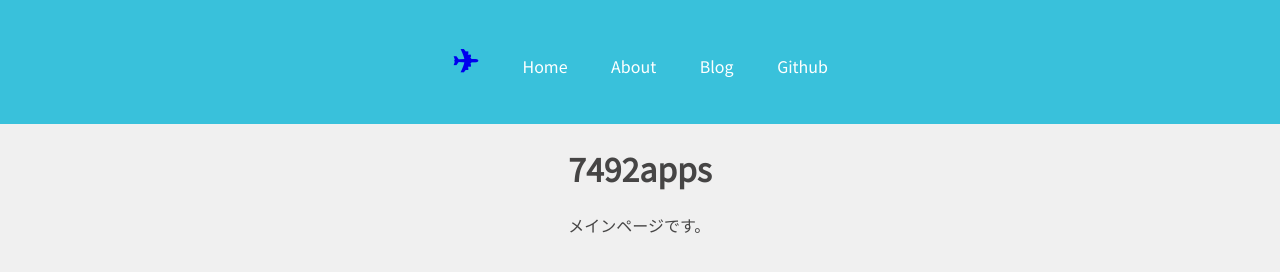
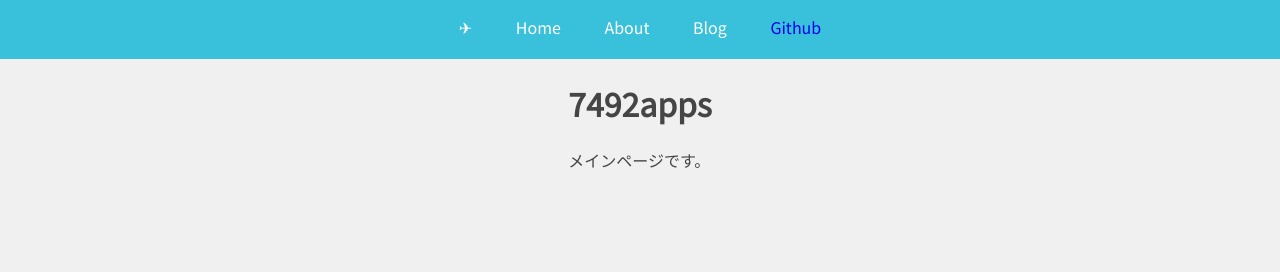
Before and after one commit to Pikka2048/MyWorks-WebSite, a website built with webpack: page index.html in a window 1280 px wide. Built offline with nearby package versions, Linux system fonts and the light colour scheme.

Commit message:
Fix style and ghpage

```diff
--- a/css/style.css
+++ b/css/style.css
@@ -56,6 +56,7 @@ a:visited {
 header {
 
     width: 100%;
+    max-height: 90px;
     padding: 5px 0;
     margin: 0 auto;
     text-align: center;
@@ -63,7 +64,7 @@ header {
 }
 
 header .headline {
-    font-size: 32px;
+    font-size: 40px;
 }
 
 #content {
--- a/index.html
+++ b/index.html
@@ -17,9 +17,7 @@
     <header>
         <ul class="nav-list">
             <li class="nav-list-item">
-                <h1 class="headline">
-                    <a href="/">✈</a>
-                </h1>
+                <a id="headline">✈</a>
             </li>
             <li class="nav-list-item">
                 <a id="home">Home</a>
@@ -31,7 +29,7 @@
                 <a id="blog">Blog</a>
             </li>
             <li class="nav-list-item">
-                <a id="github">Github</a>
+                <a id="github" href="https://github.com/">Github</a>
             </li>
         </ul>
     </header>
--- a/js/index.js
+++ b/js/index.js
@@ -15,7 +15,7 @@ function load(filedir) {
 }
 document.getElementById("home").onclick = function () {
     load("home.html");
-    history.pushState(null, null, "/");
+    history.pushState(null, null, "home");
 }
 document.getElementById("blog").onclick = function () {
     load("blog.html");
```
